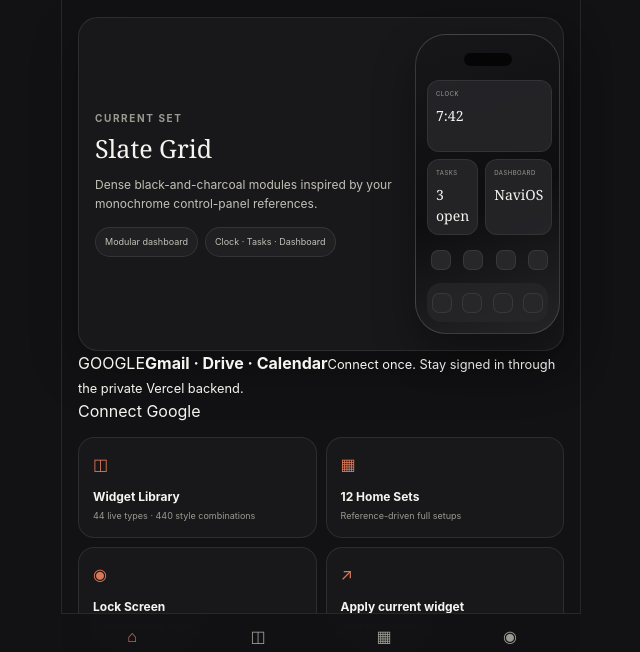
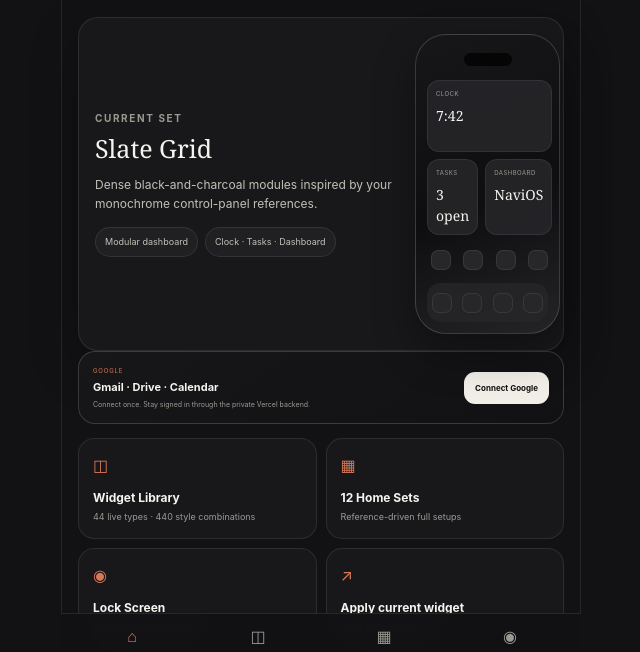
Before and after one commit to shaya99stern-hash/NaviOS-Widgets, a website built with Vite: page index.html in a window 1280 px wide. Shown: the part 122-774 px from the top of the page, without its empty margins (319-959 px from the left). Built offline with nearby package versions, Linux system fonts and the light colour scheme.

Commit message:
Style Google connection control for Vercel production

```diff
--- a/src/styles.css
+++ b/src/styles.css
@@ -382,3 +382,7 @@ button { color: inherit; }
 .slot-strip button.active{border-color:rgba(217,119,87,.58);background:linear-gradient(180deg,#242025,#1c1b1e);box-shadow:inset 0 0 0 1px rgba(217,119,87,.12)}
 .slot-strip button.active b{color:var(--accent)}
 @media(max-width:430px){.slot-strip{grid-template-columns:repeat(4,1fr)}}
+
+.google-connect-card{display:flex;align-items:center;justify-content:space-between;gap:12px;margin:0 0 14px;padding:14px;border:1px solid var(--border-strong);background:linear-gradient(145deg,#17171a,#111114);border-radius:17px}
+.google-connect-card div{min-width:0}.google-connect-card span,.google-connect-card b,.google-connect-card small{display:block}.google-connect-card span{font-size:6px;letter-spacing:.14em;color:var(--accent)}.google-connect-card b{font-size:11px;margin:4px 0}.google-connect-card small{font-size:7px;color:var(--text-tertiary);line-height:1.4}
+.google-connect-card a{flex:0 0 auto;text-decoration:none;color:#111;background:#f1eee7;border-radius:11px;padding:10px 11px;font-size:8px;font-weight:700}
```
